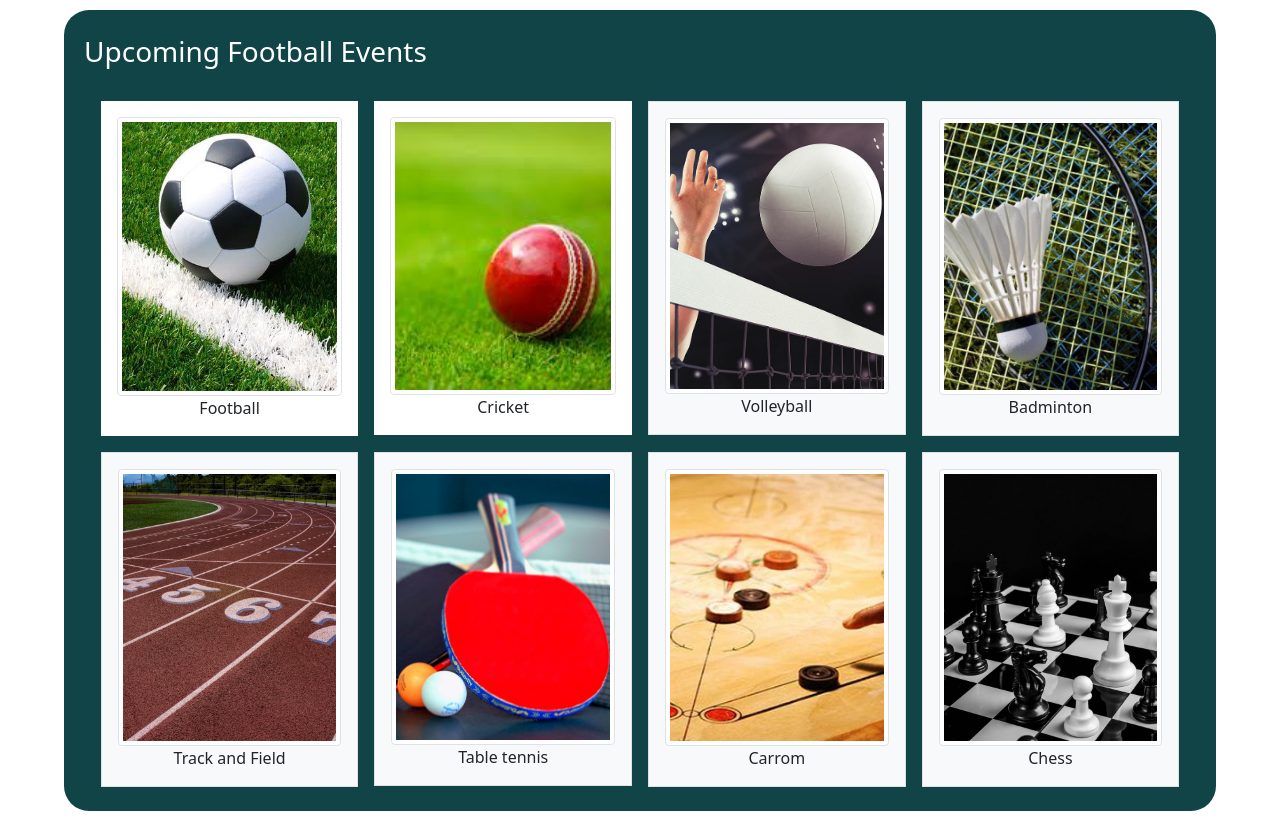
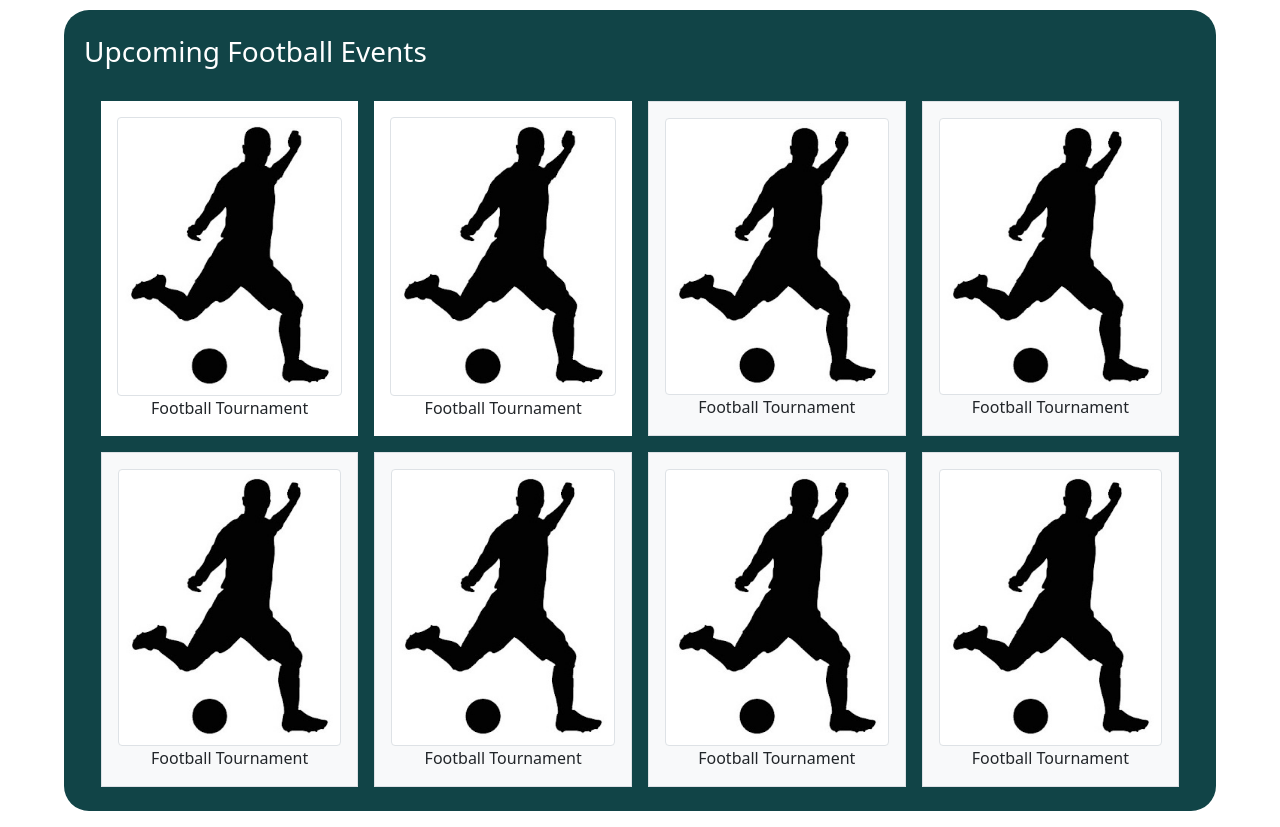
Before and after one commit to YashRangucha/SportsNet, a Django app: page /event in a window 1280 px wide. Shown: the part 71-898 px from the top of the page. Run offline with Django 3.2, Linux system fonts and the light colour scheme.

Commit message:
Halfway There

```diff
--- a/Web_App/templates/Web_App/event.html
+++ b/Web_App/templates/Web_App/event.html
@@ -47,51 +47,51 @@
           <div class="col">
             <div class="p-3 border-0" style="background-color: white"><!--<img src="{% static 'images/football_s.jpg' %}" alt=""> Football</div>-->
             <a href="{% url 'eventform' %}">
-                <img src="{% static 'images/football_s_edited.jpg' %}" alt="..." class="img-thumbnail h-100 w-100" >
+                <img src="{% static 'images/event_sil_s.jpg' %}" alt="..." class="img-thumbnail h-100 w-100" >
               </a>
-                Football
+                Football Tournament
             </div>
-        </div>
+            </div>
               <div class="col">
                   <div class="p-3 border-0" style="background-color: white"><!--<img src="{% static 'images/football_s.jpg' %}" alt=""> Football</div>-->
-                      <img src="{% static 'images/cricket_s.jpg' %}" alt="..." class="img-thumbnail h-100 w-100" >
-                      Cricket
+                      <img src="{% static 'images/event_sil_s.jpg' %}" alt="..." class="img-thumbnail h-100 w-100" >
+                      Football Tournament
                   </div>
               </div>
               <div class="col">
                   <div class="p-3 border bg-light"><!--<img src="{% static 'images/football_s.jpg' %}" alt=""> Football</div>-->
-                      <img src="{% static 'images/volleyball_s.jpg' %}" alt="..." class="img-thumbnail">
-                      Volleyball
+                      <img src="{% static 'images/event_sil_s.jpg' %}" alt="..." class="img-thumbnail">
+                      Football Tournament
                   </div>
               </div>
               <div class="col">
                   <div class="p-3 border bg-light"><!--<img src="{% static 'images/football_s.jpg' %}" alt=""> Football</div>-->
-                      <img src="{% static 'images/bad_s.jpg' %}" alt="..." class="img-thumbnail">
-                      Badminton
+                      <img src="{% static 'images/event_sil_s.jpg' %}" alt="..." class="img-thumbnail">
+                      Football Tournament
                   </div>
               </div>
               <div class="col">
                   <div class="p-3 border bg-light"><!--<img src="{% static 'images/football_s.jpg' %}" alt=""> Football</div>-->
-                      <img src="{% static 'images/tf_s.jpg' %}" alt="..." class="img-thumbnail">
-                      Track and Field
+                      <img src="{% static 'images/event_sil_s.jpg' %}" alt="..." class="img-thumbnail">
+                      Football Tournament
                   </div>
               </div>
               <div class="col">
                   <div class="p-3 border bg-light"><!--<img src="{% static 'images/football_s.jpg' %}" alt=""> Football</div>-->
-                      <img src="{% static 'images/tt_s.jpg' %}" alt="..." class="img-thumbnail">
-                      Table tennis
+                      <img src="{% static 'images/event_sil_s.jpg' %}" alt="..." class="img-thumbnail">
+                      Football Tournament
                   </div>
               </div>
               <div class="col">
                   <div class="p-3 border bg-light"><!--<img src="{% static 'images/football_s.jpg' %}" alt=""> Football</div>-->
-                      <img src="{% static 'images/carrom_s.jpg' %}" alt="..." class="img-thumbnail">
-                      Carrom
+                      <img src="{% static 'images/event_sil_s.jpg' %}" alt="..." class="img-thumbnail">
+                      Football Tournament
                   </div>
               </div>
               <div class="col">
                   <div class="p-3 border bg-light"><!--<img src="{% static 'images/football_s.jpg' %}" alt=""> Football</div>-->
-                      <img src="{% static 'images/chess_s.jpg' %}" alt="..." class="img-thumbnail">
-                      Chess
+                      <img src="{% static 'images/event_sil_s.jpg' %}" alt="..." class="img-thumbnail">
+                      Football Tournament
                   </div>
               </div>
           </div>
```
Also changed, not shown: static/images/event_sil.jpg (added), static/images/event_sil_s.jpg (added).
